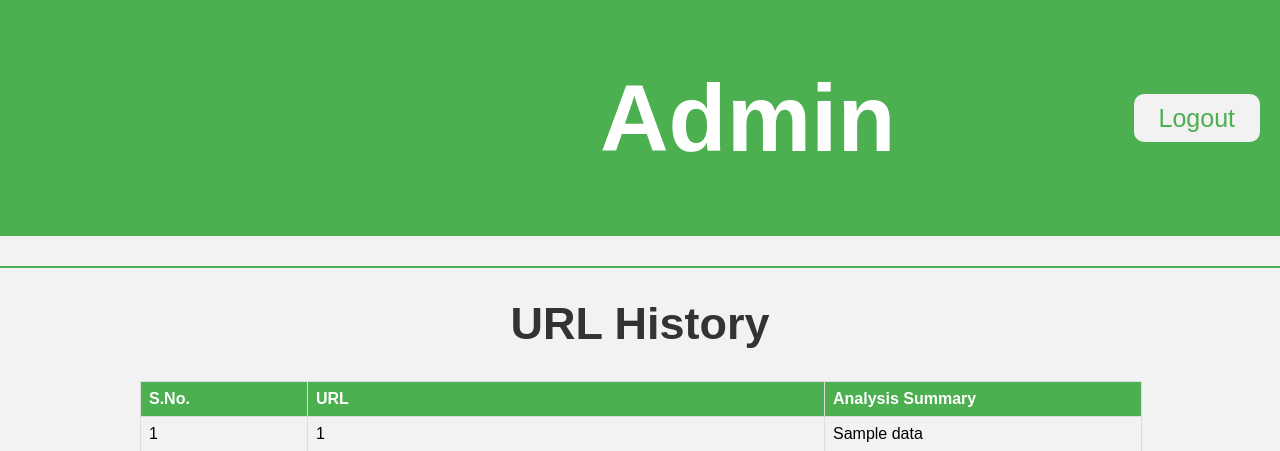
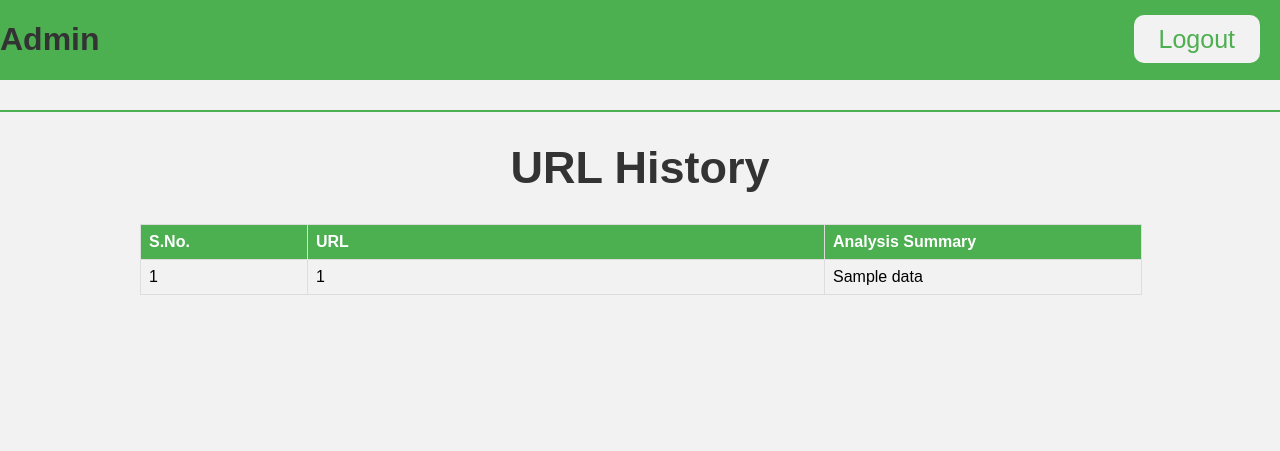
Before and after one commit to Rijwith/news_main, a Flask app: template templates/view_history.html in a window 1280 px wide. Shown: the top 451 px of the page. Run offline with Flask 3, Linux system fonts and the light colour scheme; the template is opened without the code that fills it: most values are stand-ins (such as "Sample title", 1, 10 or a date in 2020); some libraries are stand-ins or nearby versions.

Commit message:
view_history.html

```diff
--- a/templates/view_history.html
+++ b/templates/view_history.html
@@ -9,7 +9,7 @@
 <body class="background">
     <div class="header-container">
         <div class="admin_">
-            <h1 style="padding-left: 600px; font-size: 95px; color: #ffffff;">Admin</h1>
+            <h1>Admin</h1>
         </div>
         <div style="padding-right: 20px;">
         <a class="logout-button" href="/logout">Logout</a>
```
